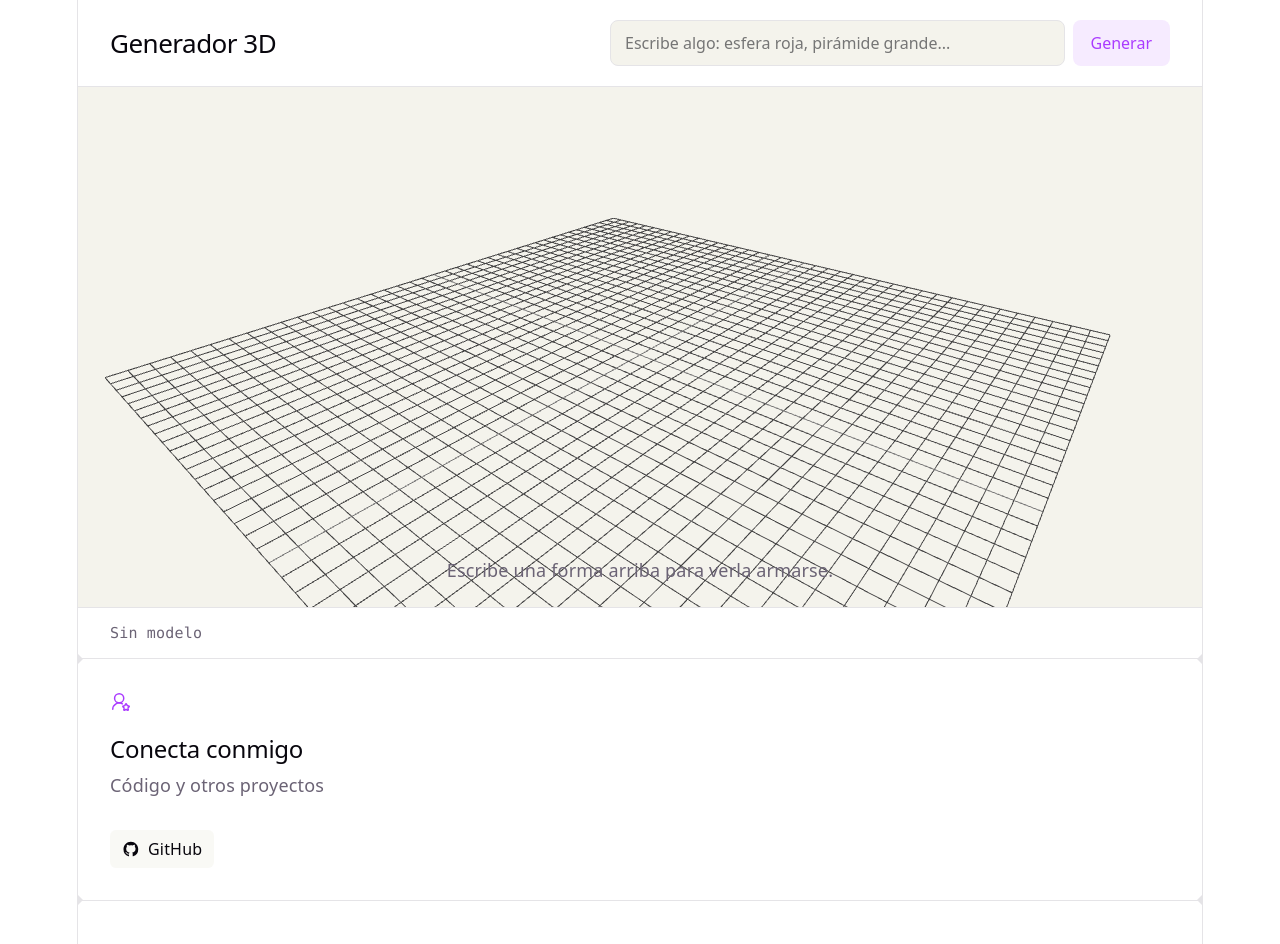
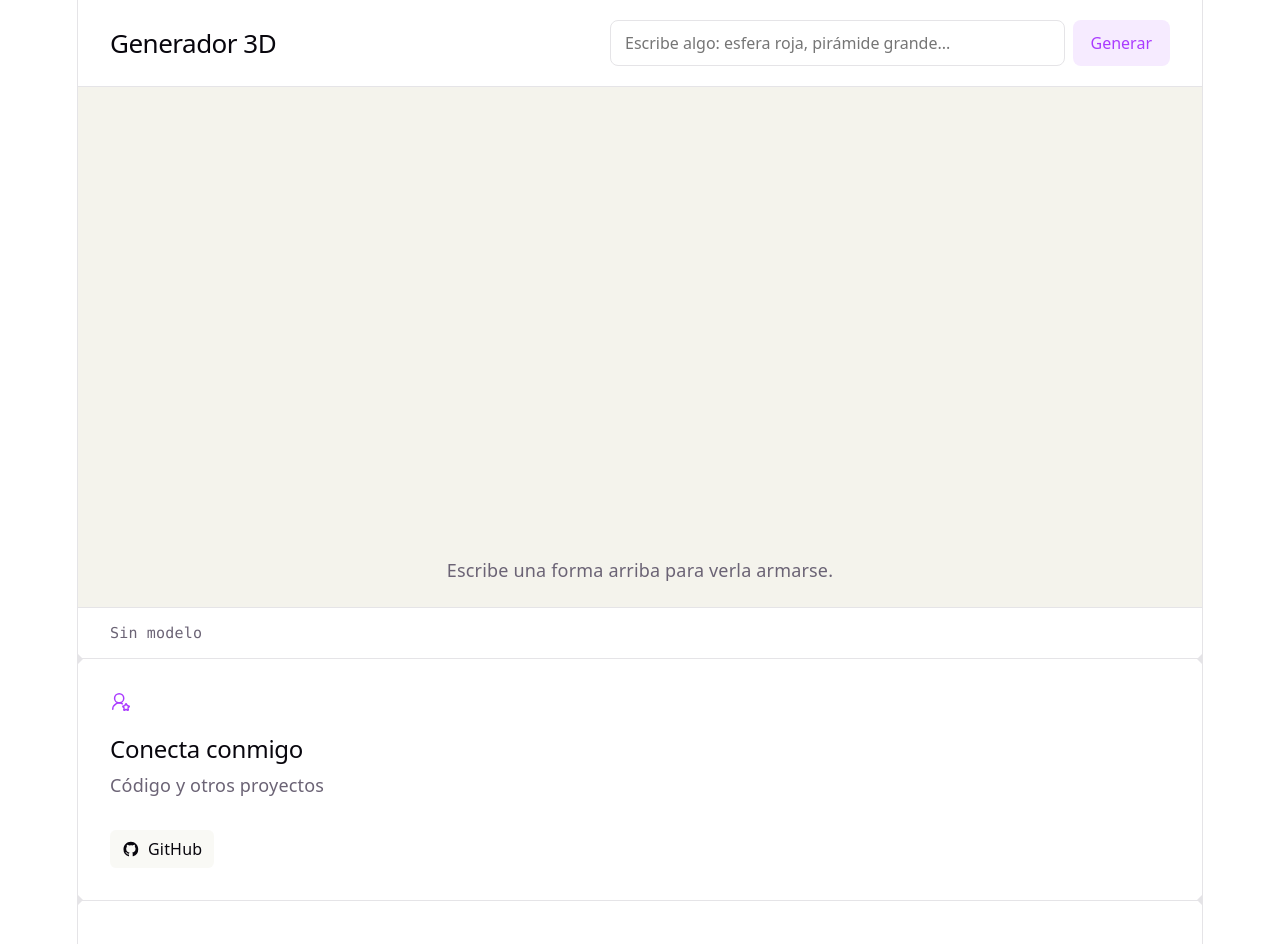
Before and after one commit to 1Paul2/Generador-3D, a React (Vite) app: page / in a window 1280 px wide. Shown: the top 944 px of the page. Built offline with nearby package versions, Linux system fonts and the light colour scheme.

Commit message:
Quitar la cuadricula y el fondo gris del visor
Antes, el visor tenia un fondo gris y una cuadricula como piso. Ahora el fondo
es transparente, asi el objeto se ve flotando sobre la pagina mientras se arma.

```diff
--- a/src/App.css
+++ b/src/App.css
@@ -35,8 +35,7 @@
     padding: 8px 14px;
     border-radius: 8px;
     border: 1px solid var(--border);
-    background: var(--code-bg);
-    color: var(--text-h);
+      color: var(--text-h);
 
     &:focus {
       outline: 2px solid var(--accent-border);
--- a/src/components/Visor3D.jsx
+++ b/src/components/Visor3D.jsx
@@ -2,7 +2,7 @@ import { Canvas } from '@react-three/fiber'
 import { OrbitControls } from '@react-three/drei'
 import Fragmentos from './Fragmentos.jsx'
 
-// Escena 3D: luces, piso, camara orbital y el modelo que se va armando.
+// Escena 3D con fondo transparente: luces, camara orbital y el modelo que se va armando.
 export default function Visor3D({ modelo, onProgreso }) {
   const centro = modelo ? modelo.altura / 2 : 0
 
@@ -11,7 +11,6 @@ export default function Visor3D({ modelo, onProgreso }) {
       <ambientLight intensity={0.7} />
       <directionalLight position={[12, 25, 15]} intensity={1.6} />
       <directionalLight position={[-15, 10, -10]} intensity={0.4} />
-      <gridHelper args={[40, 40, '#777', '#444']} position={[0, -0.5, 0]} />
 
       {modelo && (
         <Fragmentos
```
